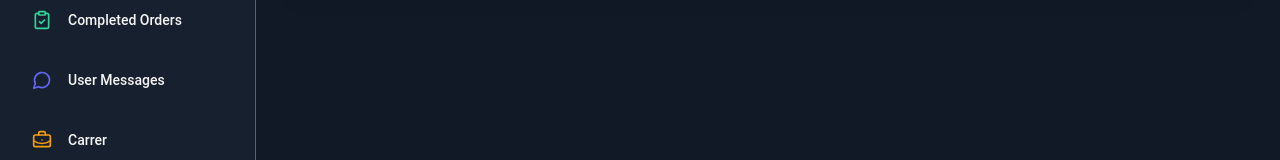
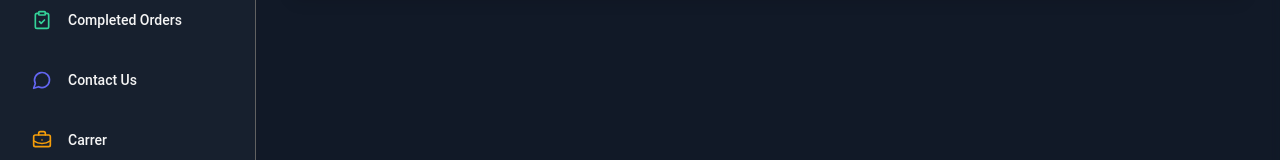
Before and after one commit to gurneeshs/Keshav_Industries, a React (Vite) app: page /adminOrders in a window 1280 px wide. Shown: the part 394-554 px from the top of the page. Built offline with nearby package versions, Linux system fonts and the light colour scheme; no server answers; the database is empty; what cloudinary-core would draw is missing.

Commit message:
code update 6

```diff
--- a/src/components/common/Sidebar.jsx
+++ b/src/components/common/Sidebar.jsx
@@ -10,7 +10,7 @@ const SIDEBAR_ITEMS = [
 	{ name: "Pending Orders", icon: PauseCircle, color: "#F59E0B", href: "/adminOrders" },
 	{ name: "InProgress Orders", icon: Repeat, color: "#EF4444", href: "/admininProgressOrders" },
 	{ name: "Completed Orders", icon: ClipboardCheck, color: "#34D399", href: "/adminCompletedOrders" },
-	{ name: "User Messages", icon: MessageCircle, color: "#6366f1", href: "/userMessages" },
+	{ name: "Contact Us", icon: MessageCircle, color: "#6366f1", href: "/userMessages" },
 	{ name: "Carrer", icon: BriefcaseBusiness, color: "#F59E0B", href: "/userCarrer" },
 	// { name: "Settings", icon: Settings, color: "#6EE7B7", href: "/adminSettings" },
 ];
--- a/src/pages/carrer/Carrer.jsx
+++ b/src/pages/carrer/Carrer.jsx
@@ -166,7 +166,7 @@ const Carrer = () => {
                 ))}
               </select>
               <textarea
-                placeholder="Message (Optional)"
+                placeholder="Message"
                 name="message"
                 value={formData.message}
                 onChange={handleChange}
```
